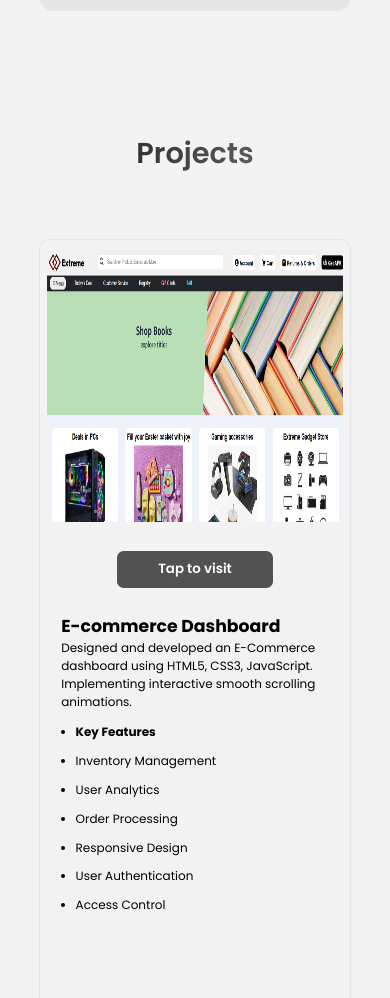
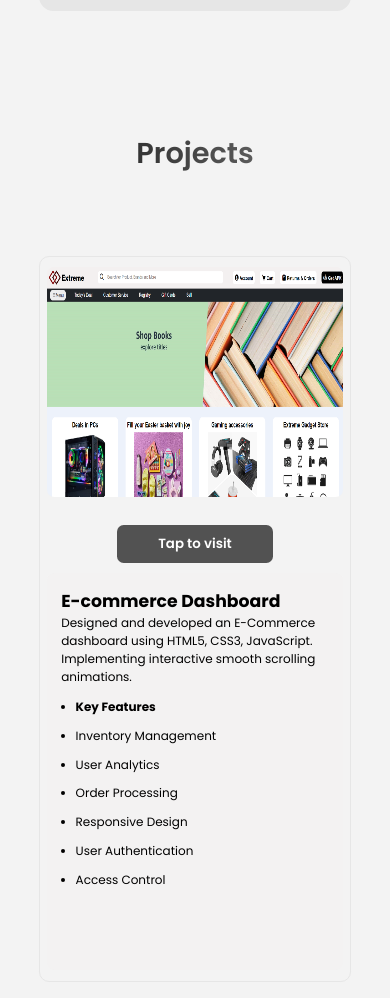
Before and after one commit to kartik17rai/Personal-Portfolio, a plain HTML site: page index.html in a window 390 px wide. Shown: the part 1640-2638 px from the top of the page. Drawn offline with nearby package versions, Linux system fonts and the light colour scheme.

Commit message:
Update styles.css

```diff
--- a/styles.css
+++ b/styles.css
@@ -1112,7 +1112,7 @@ html{
         width: 100%;
     }
     .project-content{
-        height: 91vh;
+        height: 86vh;
         width: 80vw;
         border-radius: 0.7em;
         display: flex;
@@ -1123,13 +1123,13 @@ html{
         transition: all 0.3s ease;
     }
     .project-img{
-        height: 40vh;
+        height: 35vh;
         width: 76vw;
         border-radius: 0.5em;
 
     }
     .project-img img{
-        height: 35vh;
+        height: 30vh;
         width: 76vw;
         border-radius: 0.5em;
         cursor: pointer;
```
